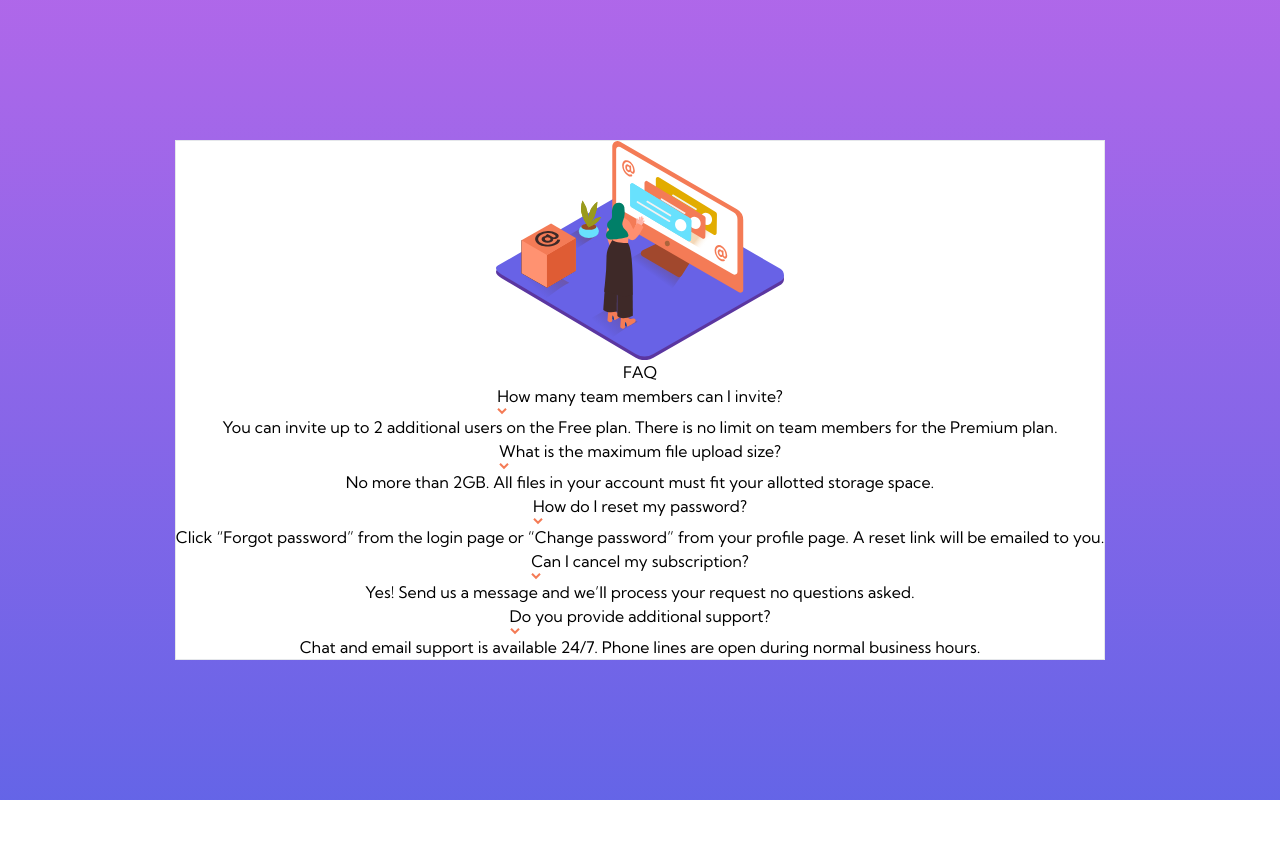
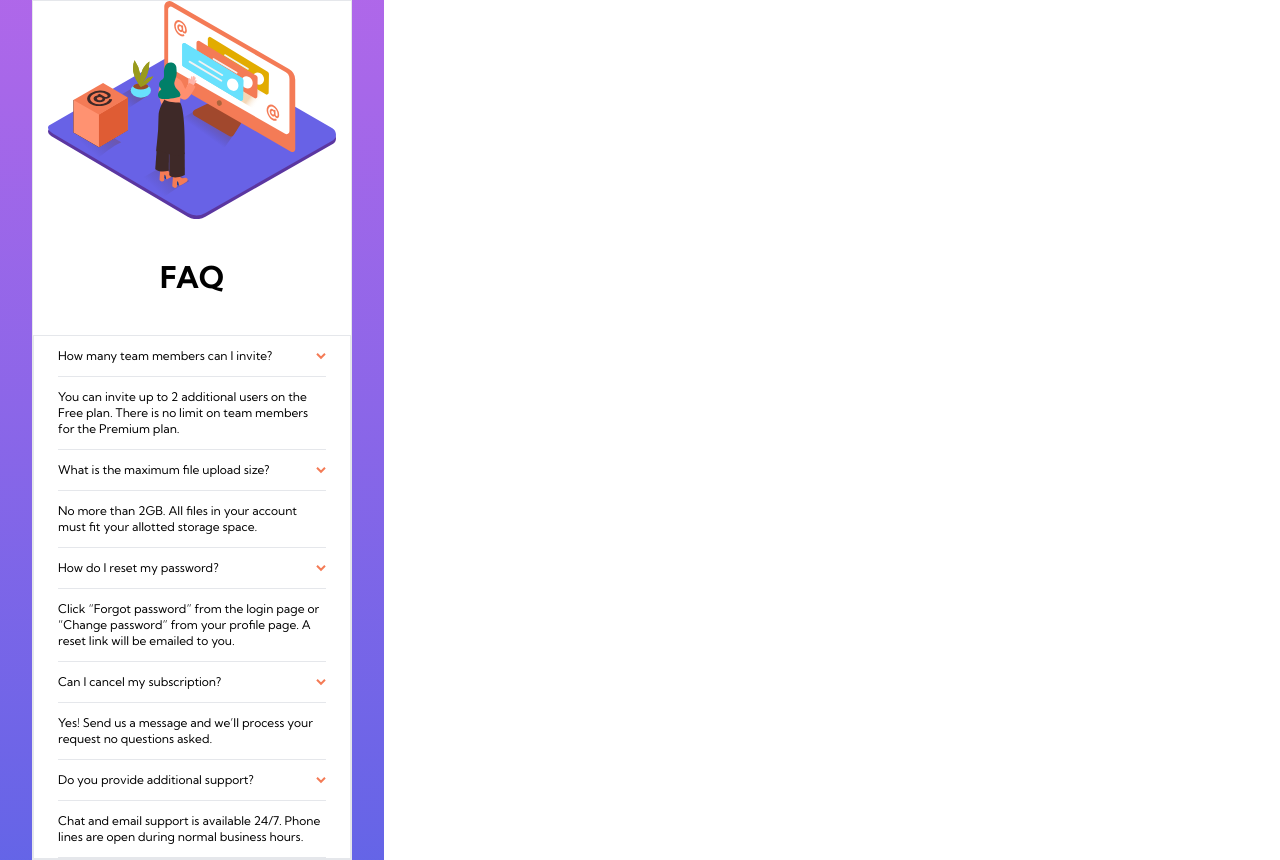
Before and after one commit to Brian-Lin-2/front-end-mentor-FAQ-accordion-card, a React (Vite) app: page / in a window 1280 px wide. Before the commit the page ends 800 px from the top, so only its background shows below. Built offline with nearby package versions, Linux system fonts and the light colour scheme.

Commit message:
Style FAQ questions section

```diff
--- a/src/Answer.jsx
+++ b/src/Answer.jsx
@@ -1,7 +1,7 @@
 export default function Answer({ children }) {
   return (
     <>
-      <p>{children}</p>
+      <p className="border-b py-3">{children}</p>
     </>
   )
 }
--- a/src/App.jsx
+++ b/src/App.jsx
@@ -2,7 +2,7 @@ import Card from './Card';
 
 export default function App() {
   return (
-    <div className="bg-gradient-to-b from-soft-violet to-soft-blue font-kumbh-sans min-h-screen flex justify-center items-center">
+    <div className="bg-gradient-to-b from-soft-violet to-soft-blue font-kumbh-sans min-h-screen flex justify-center items-center w-96">
       <Card>
       </Card>
     </div>
--- a/src/Card.jsx
+++ b/src/Card.jsx
@@ -3,10 +3,14 @@ import Answer from './Answer';
 
 export default function Card() {
   return (
-    <div className="border bg-white flex flex-col justify-center items-center">
+    <div className="border bg-white flex flex-col justify-center items-center w-5/6 text-xs">
+
       <img className="w-72" src="./images/illustration-woman-online-mobile.svg"></img>
-      <h1>FAQ</h1>
 
+      <h1 className="text-3xl font-bold my-10">FAQ</h1>
+
+      <div className="border px-6">
+        <div className="flex flex-col items-center">
           <Question>
             How many team members can I invite?
           </Question>
@@ -14,14 +18,18 @@ export default function Card() {
             You can invite up to 2 additional users on the Free plan. There is no limit on
             team members for the Premium plan.
           </Answer>
+        </div>
 
+        <div className="flex flex-col items-center">
           <Question>
             What is the maximum file upload size?
           </Question>
           <Answer>
             No more than 2GB. All files in your account must fit your allotted storage space.
           </Answer>
+        </div>
 
+        <div className="flex flex-col items-center">
           <Question>
             How do I reset my password?
           </Question>
@@ -29,14 +37,19 @@ export default function Card() {
             Click “Forgot password” from the login page or “Change password” from your profile page.
             A reset link will be emailed to you.
           </Answer>
+        </div>
 
+        <div className="flex flex-col items-center">
           <Question>
             Can I cancel my subscription?
           </Question>
           <Answer>
             Yes! Send us a message and we’ll process your request no questions asked.
           </Answer>
+        </div>
 
+
+        <div className="flex flex-col items-center">
           <Question>
             Do you provide additional support?
           </Question>
@@ -44,5 +57,8 @@ export default function Card() {
             Chat and email support is available 24/7. Phone lines are open during normal business hours.
           </Answer>
         </div>
+      </div>
+
+    </div>
   )
 }
--- a/src/Question.jsx
+++ b/src/Question.jsx
@@ -1,7 +1,7 @@
 export default function Question({ children }) {
   return (
       <>
-        <div id="faq-clicker">
+        <div id="faq-clicker" className="flex justify-between items-center border-b w-full py-3">
           <h3>{children}</h3>
           <img src="/images/icon-arrow-down.svg" />
         </div>
```
Lines whose indentation alone changed are shown as unchanged.
